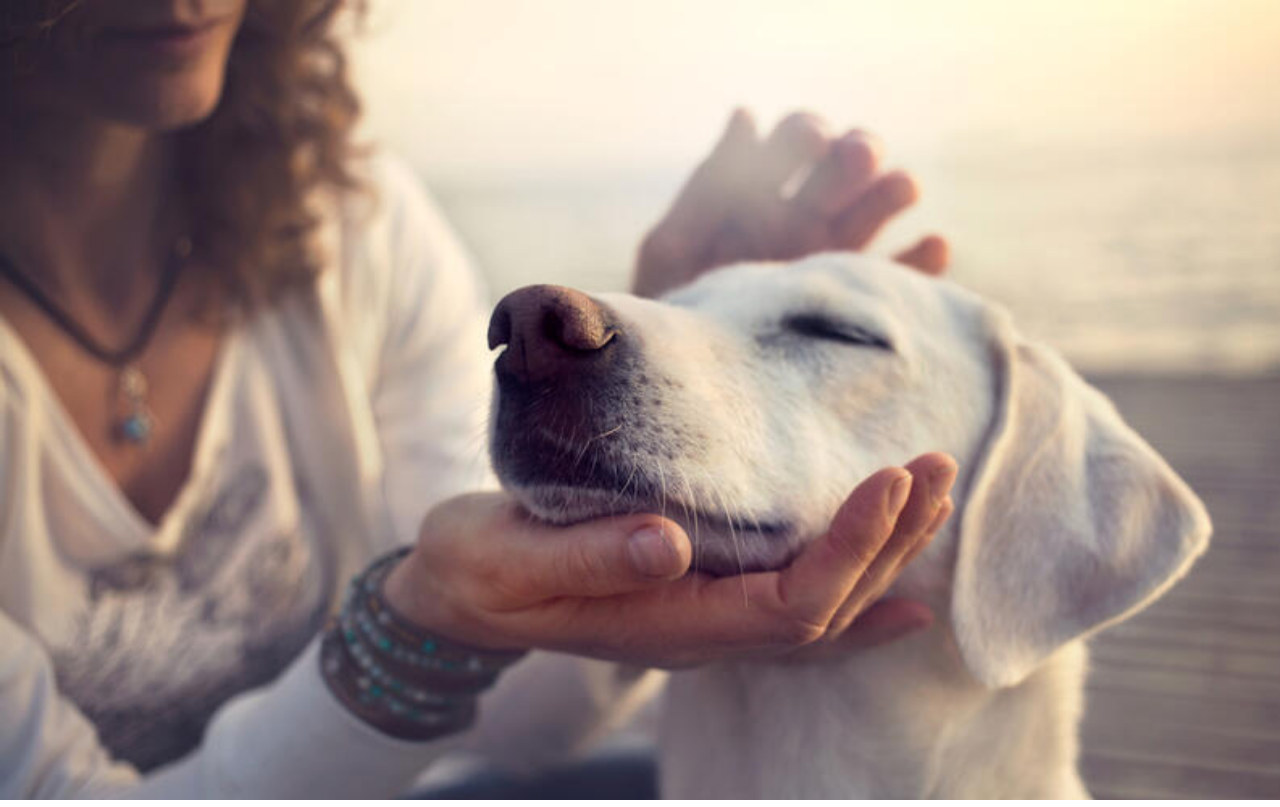
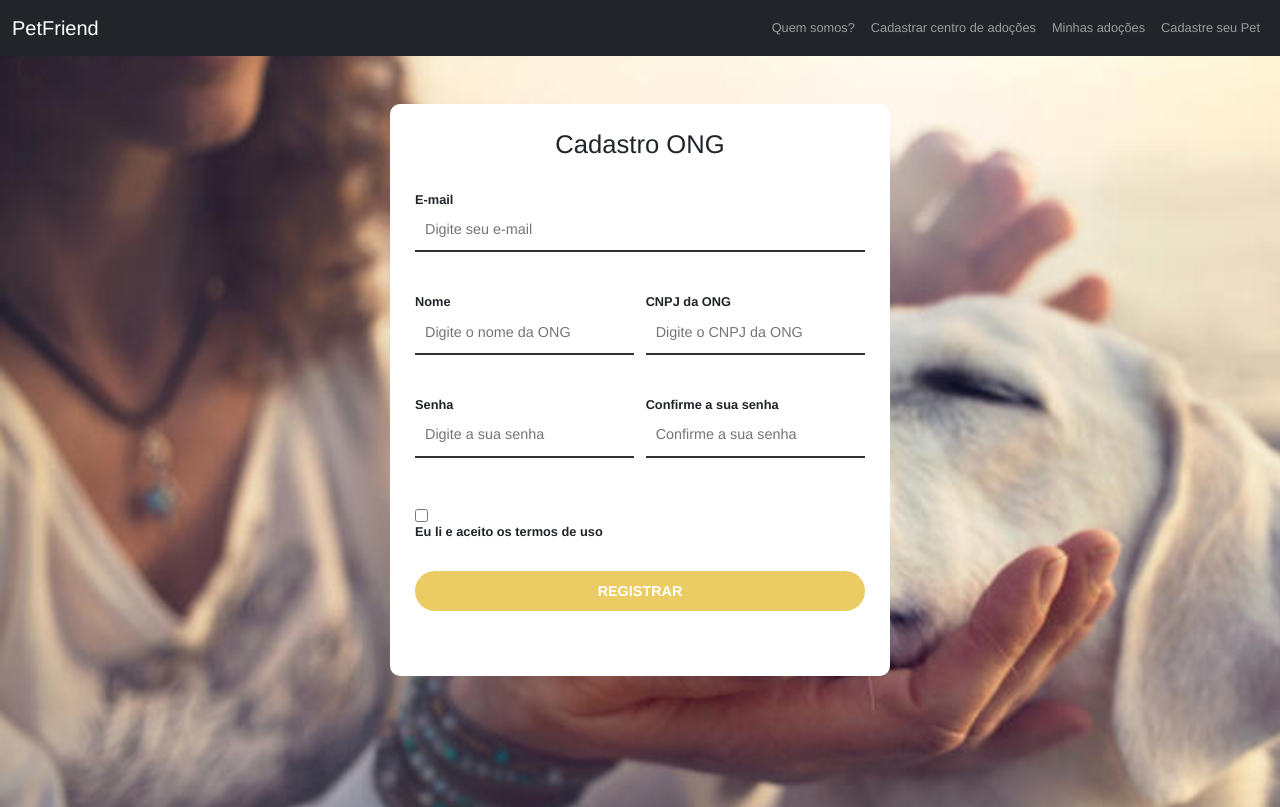
Before and after one commit to dsm-cefet-rj/trabalho2021-1-grupo-2-psw, a React (Create React App) app in the folder my-app/: page /cadastroOng in a window 1280 px wide. Shown: the top 807 px of the page. Built offline with nearby package versions, Linux system fonts and the light colour scheme.

Commit message:
#Inserção tela de adotar e correçoes visuais

```diff
--- a/my-app/src/assets/style.css
+++ b/my-app/src/assets/style.css
@@ -72,6 +72,10 @@ background-color: #ece8ea;
     line-height:1.6;
     font-size:14px;
     margin-bottom:0;
+  }
+
+  .footerAdopt {
+    transform: translateY(30%);
   }
 
   .footer-dark ul a {
@@ -174,6 +178,10 @@ background-color: #ece8ea;
     font-family: 'Oswald', sans-serif;
 }
 
+.btnPosit {
+  transform: translateX(65%);
+}
+
 .row {
 
 }
@@ -184,6 +192,11 @@ background-color: #ece8ea;
     display:grid;
     margin:auto;
     max-width: fit-content;
+}
+
+.cardAdopt {
+  transform: translateY(30%);
+  transform: translateX(127%);
 }
 
 .card h3 {
@@ -375,3 +388,92 @@ input[type="submit"]{
       padding: 60px;
   }
 }
+
+input, label {
+  display: block;
+  width: 100%;
+}
+
+input:focus, label:focus {
+  outline: none;
+}
+
+a {
+  color: rgb(235, 203, 99);
+}
+
+/* form */
+
+#main-container {
+  width: 500px;
+  margin-left: auto;
+  margin-right: auto;
+  background-color: #FFF;
+  border-radius: 10px;
+  padding: 25px;
+}
+
+#main-container h1 {
+  text-align: center;
+  margin-bottom: 25px;
+  font-size: 1.6rem;
+}
+
+form {
+  display: flex;
+  flex-wrap: wrap;
+  justify-content: space-between;
+}
+
+.full-box {
+  flex: 1 1 100%;
+  position: relative;
+}
+
+.half-box {
+  flex: 1 1 45%;
+}
+
+.spacing {
+  margin-right: 2.5%;
+}
+
+label {
+  font-weight: bold;
+  font-size: .8rem;
+}
+
+input {
+  border-bottom: 2px solid #323232;
+  padding: 10px;
+  font-size: .9rem;
+  margin-bottom: 40px;
+}
+
+input:focus {
+  border-color: rgb(235, 203, 99);
+}
+
+input[type="submit"] {
+  background-color: rgb(235, 203, 99);
+  color: #FFF;
+  border: none;
+  border-radius: 20px;
+  height: 40px;
+  cursor: pointer;
+  margin-bottom: 0px;
+  margin-top: 30px;
+  text-align: center;
+}
+
+#agreement {
+  margin-right: 5px;
+  display: inline-block;
+}
+
+#agreement, #agreement-label {
+  display: inline-block;
+  width: auto;
+  margin:0 12px 0 0;
+  vertical-align: bottom;
+}
--- a/my-app/src/components/Card.js
+++ b/my-app/src/components/Card.js
@@ -2,19 +2,29 @@ import React from 'react'
 import adocao1 from '../images/adocao1.jpg'
 import adocao3 from '../images/adocao2.jfif'
 import adocao4 from '../images/adocao3.png'
+import {
+    BrowserRouter as Router,
+    Switch,
+    Route,
+    Link
+  } from "react-router-dom";
 
 export class Card extends React.Component{
     render(){
         return(
-        <div className="container-fluid  pb-3 ">
-            <div className="row mb-3"style={{width:'100%'}}>
+        <div className="container-fluid pb-3">
+            <div className="row mb-3 "style={{width:'100%'}}>
 
               <div className="col-sm-12 col-md-4 mt-4">
-                  <div className="card">
+                  <div className="card cardAdopt">
                       <img src={adocao1} alt="Cachorro1" className="card-img-top"/>
                       <div className="card-body">
-                          <h3 className="card-title">Zeus</h3>
-                          <p className="card-text">Cachorro docil com apenas 6 meses.</p>
+                          <h3 className="card-title">Nome: Zeus</h3>
+                          <p className="card-text">Idade: 6 meses</p>
+                          <p className="card-text">Raça: Vira-Lata</p>
+                          <p className="card-text">Vacinação: Em dia</p>
+                          <p className="card-text">Características: Alegre, parceiro, carinhoso</p>
+                          <Link to="/" class="btn btn-primary btn-lg btnPosit">Confirmar Adoção</Link>
                       </div>
                     </div>
                 </div>
--- a/my-app/src/components/Cards.js
+++ b/my-app/src/components/Cards.js
@@ -2,6 +2,12 @@ import React from 'react'
 import adocao1 from '../images/adocao1.jpg'
 import adocao3 from '../images/adocao2.jfif'
 import adocao4 from '../images/adocao3.png'
+import {
+    BrowserRouter as Router,
+    Switch,
+    Route,
+    Link
+  } from "react-router-dom";
 
 export class Cards extends React.Component{
     render(){
@@ -15,7 +21,7 @@ export class Cards extends React.Component{
                       <div className="card-body">
                           <h3 className="card-title">Zeus</h3>
                           <p className="card-text">Cachorro docil com apenas 6 meses.</p>
-                          <a href="" className="btn btn-primary btn-md">Adote</a>
+                          <Link to="/adotar" className="btn btn-primary btn-md">Adote</Link>
                       </div>
                     </div>
                 </div>
@@ -26,7 +32,7 @@ export class Cards extends React.Component{
                       <div className="card-body">
                           <h3 className="card-title">Lola</h3>
                           <p className="card-text">Cachorro docil com apenas 6 meses.</p>
-                          <a href="" className="btn btn-primary btn-md">Adote</a>
+                          <Link to="/adotar" className="btn btn-primary btn-md">Adote</Link>
                       </div>
                   </div>
               </div>
@@ -37,7 +43,7 @@ export class Cards extends React.Component{
                       <div className="card-body">
                           <h3 className="card-title">Bilu</h3>
                           <p className="card-text">Cachorro docil com apenas 6 meses.</p>
-                          <a href="" className="btn btn-primary btn-md">Adote</a>
+                          <Link to="/adotar" className="btn btn-primary btn-md">Adote</Link>
                       </div>
                   </div>
               </div>
@@ -48,7 +54,7 @@ export class Cards extends React.Component{
                       <div className="card-body">
                           <h3 className="card-title">Bolo</h3>
                           <p className="card-text">Cachorro docil com apenas 6 meses.</p>
-                          <a href="" className="btn btn-primary btn-md">Adote</a>
+                          <Link to="/adotar" className="btn btn-primary btn-md">Adote</Link>
                       </div>
                   </div>
               </div>
@@ -58,7 +64,7 @@ export class Cards extends React.Component{
                       <div className="card-body">
                           <h3 className="card-title">Thor</h3>
                           <p className="card-text">Cachorro docil com apenas 6 meses.</p>
-                          <a href="" className="btn btn-primary btn-md">Adote</a>
+                          <Link to="/adotar" className="btn btn-primary btn-md">Adote</Link>
                       </div>
                   </div>
               </div>
@@ -68,7 +74,7 @@ export class Cards extends React.Component{
                       <div className="card-body">
                           <h3 className="card-title">Hulk</h3>
                           <p className="card-text">Cachorro docil com apenas 6 meses.</p>
-                          <a href="" className="btn btn-primary btn-md">Adote</a>
+                          <Link to="/adotar" className="btn btn-primary btn-md">Adote</Link>
                       </div>
                   </div>
               </div>
--- a/my-app/src/components/Header.js
+++ b/my-app/src/components/Header.js
@@ -24,7 +24,7 @@ export class Header extends React.Component{
                       <Link to="/sobre" className="nav-link third-color" > Quem somos?</Link>
                     </li>
                     <li className="nav-item">
-                      <Link to="/adotar" className="nav-link third-color" > Centro de adoções </Link>
+                      <Link to="/cadastroOng" className="nav-link third-color" > Cadastrar centro de adoções </Link>
                     </li>
                     <li className="nav-item">
                       <Link to="/" className="nav-link third-color" > Minhas adoções </Link>
--- a/my-app/src/pages/CadastroOng/index.js
+++ b/my-app/src/pages/CadastroOng/index.js
@@ -1,10 +1,13 @@
 import React from 'react';
 import Field from "../../components/Field";
 import CheckBox from "../../components/CheckBox";
-import "../../styles/styles-cadastro-ong.css";
+import {Header} from '../../components/Header'
+import {Footer} from '../../components/Footer'
+
 
 export default function CadastroOng () {
     return (
+      <div><Header/><br></br><br></br>
         <div className = "App" id="main-container">
           <h1>Cadastro ONG</h1>
           <form id="regiter-form">
@@ -21,8 +24,10 @@ export default function CadastroOng () {
             <CheckBox box="full-box" for="agreement" labeltext="Eu li e aceito os termos de uso" type="checkbox" name="agreement" id="agreement-label"/>
 
             <CheckBox box="full-box" type="submit" value="Registrar" id="btn-submit"/>
-
           </form>
+        </div>
+        <br></br><br></br><br></br><br></br><br></br><br></br><br></br><br></br>
+        <Footer/>
       </div>
     );
 }
--- a/my-app/src/routes.js
+++ b/my-app/src/routes.js
@@ -5,6 +5,7 @@ import Main from './pages/Main'
 import Contato from './pages/Contato'
 import SobreEmpresa from './pages/SobreEmpresa'
 import Adotar from './pages/Adotar'
+import CadastroOng from './pages/CadastroOng'
 
 function Routes(){
     return(
@@ -14,7 +15,7 @@ function Routes(){
                 <Route path= "/login"  component={Contato}/>
                 <Route path= "/sobre"  component={SobreEmpresa}/>
                 <Route path= "/adotar"  component={Adotar}/>
-
+                <Route path= "/cadastroOng"  component={CadastroOng}/>
             </Switch>
         </BrowserRouter>
     );
```
Lines whose indentation alone changed are shown as unchanged.
